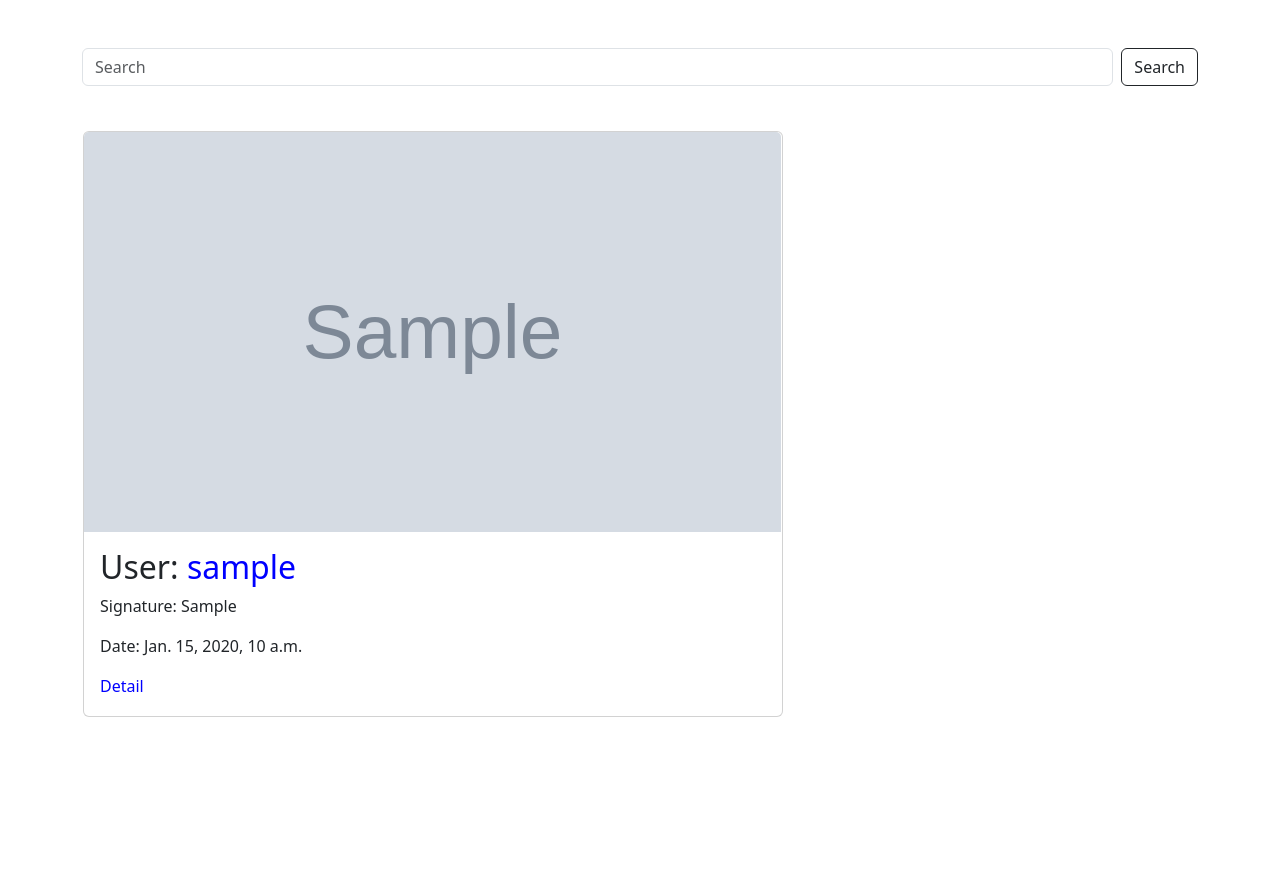
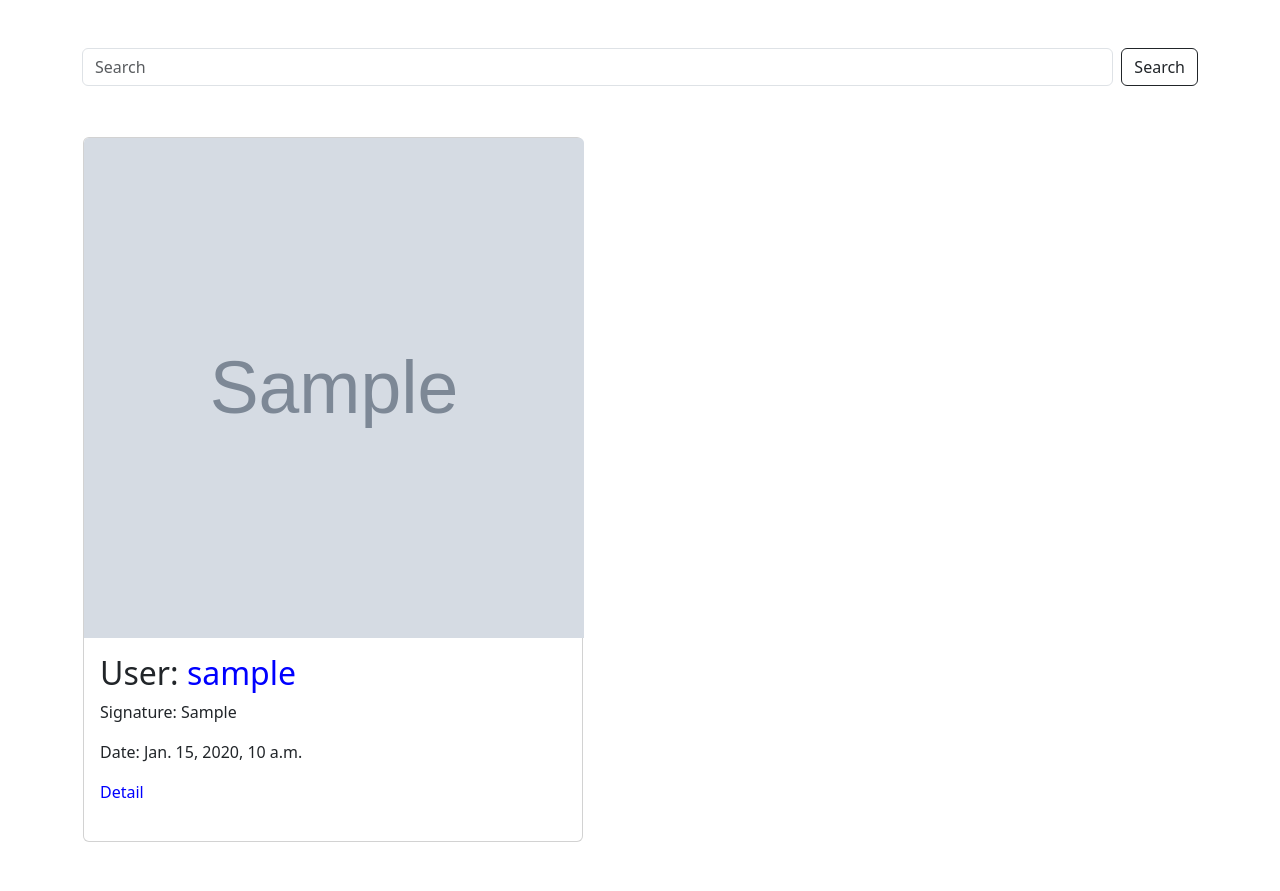
Before and after one commit to IvanAshikhin/exam_9_ivan_ashikhin, a Django app: page / in a window 1280 px wide. Shown: the part 56-947 px from the top of the page. Before the commit the page ends 773 px from the top, so only its background shows below. Run offline with Django 4.2, Linux system fonts and the light colour scheme; tables that the repository leaves empty hold one stand-in row (values such as "Sample post"); grey boxes marked "Sample" are stand-in pictures.

Commit message:
Отфарматировал код

```diff
--- a/accounts/forms.py
+++ b/accounts/forms.py
@@ -1,6 +1,5 @@
 from django import forms
 from django.contrib.auth import get_user_model
-from django.contrib.auth.models import User
 
 
 class LoginForm(forms.Form):
--- a/accounts/views.py
+++ b/accounts/views.py
@@ -4,7 +4,6 @@ from django.shortcuts import redirect
 from django.views.generic import TemplateView, CreateView, DetailView
 from accounts.forms import LoginForm
 from accounts.forms import CustomUserCreationForm
-
 
 
 class LoginView(TemplateView):
--- a/api/urls.py
+++ b/api/urls.py
@@ -3,5 +3,5 @@ from django.urls import path
 from api.views import AddToFavorite
 
 urlpatterns = [
-    path('favorite/add/<int:pk>', AddToFavorite.as_view(),name="add_to_favorite")
+    path('favorite/add/<int:pk>', AddToFavorite.as_view(), name="add_to_favorite")
 ]
--- a/photo/views.py
+++ b/photo/views.py
@@ -15,8 +15,6 @@ class IndexView(ListView):
     template_name = 'index.html'
     model = Photo
     context_object_name = 'photos'
-    paginate_by = 6
-    paginate_orphans = 1
 
     def get(self, request, *args, **kwargs):
         self.form = self.get_search_form()
--- a/templates/index.html
+++ b/templates/index.html
@@ -14,11 +14,11 @@
         <input class="form-control me-2" type="search" name="search" placeholder="Search" aria-label="Search">
         <button class="btn btn-outline-dark" type="submit">Search</button>
     </form>
-    <div class="row row-cols-1 row-cols-md-10 g-4" style="margin-top: 20px; margin-bottom: 30px">
+    <div class="row row-cols-2 row-cols-md-10 g-10" style="margin-top: 50px; margin-bottom: 50px">
         {% for photo in photos %}
             <div class="col">
-                <div class="card h-100" style="height: 700px;width: 700px;">
-                    <img src="{{ photo.image.url }}" class="card-img-top" style="width: 697px; height: 400px" alt="...">
+                <div class="card h-100" style="height: 500px;width: 500px; margin-bottom: 20px">
+                    <img src="{{ photo.image.url }}" class="card-img-top" style="width: 500px; height: 500px" alt="...">
                     <div class="card-body">
                         <h2 class="card-title">User: <a class="profile_info"
                                                         href="{% url 'profile' photo.author.pk %}">{{ photo.author }}</a>
```
Also changed, not shown: accounts/managers.py (line endings or trailing spaces), uploads/images/2023-mclaren-artura-101-1655218102_1_2WYecrE.jpg (added), uploads/images/capibara_Bj5pHrm.jpeg (added), uploads/images/Без_названия.jpeg (added).
